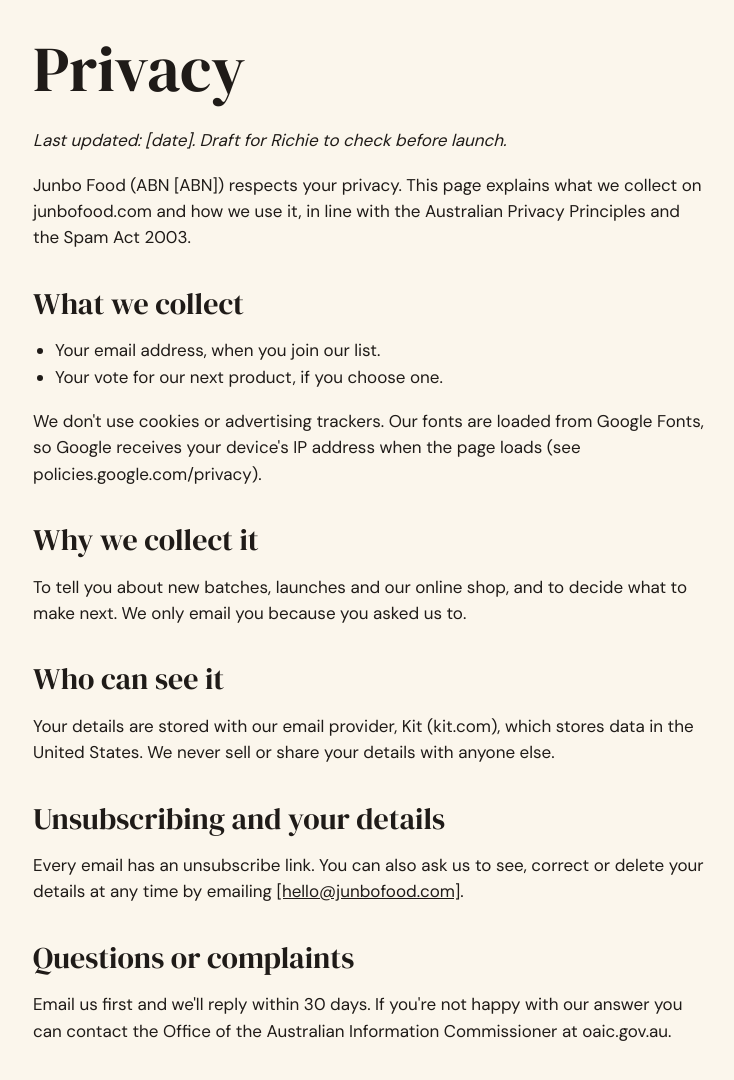
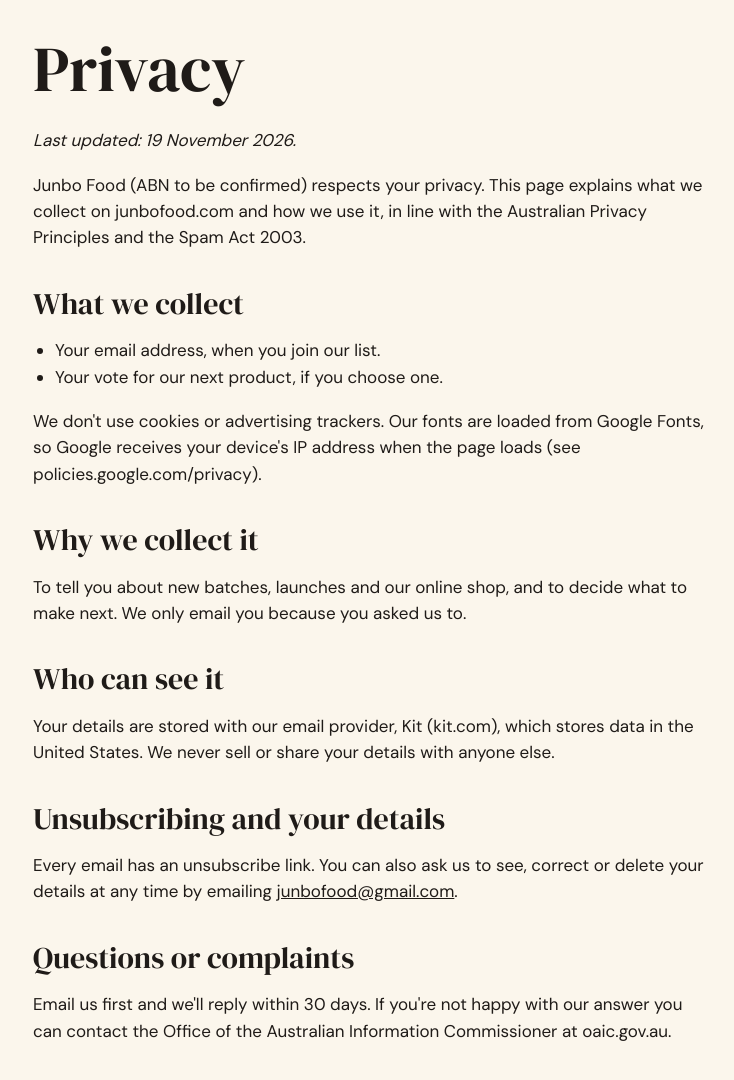
Before and after one commit to richie-sandbox/junbo-food-website-live, a plain HTML site: page privacy.html in a window 1280 px wide. Shown: the part 140-1220 px from the top of the page, without its empty margins (271-1005 px from the left). Drawn offline with Linux system fonts and the light colour scheme.

Commit message:
Add contact email and last-updated date to the privacy page (#5)
Claude-Session: https://claude.ai/code/session_01MYDLUq4dhegkNQLNVie6aP

Co-authored-by: Claude <noreply@anthropic.com>

```diff
--- a/privacy.html
+++ b/privacy.html
@@ -21,8 +21,8 @@
 </div>
 <main id="main" class="prose">
   <h1>Privacy</h1>
-  <p><em>Last updated: [date]. Draft for Richie to check before launch.</em></p>
-  <p>Junbo Food (ABN [ABN]) respects your privacy. This page explains what we collect on junbofood.com and how we use it, in line with the Australian Privacy Principles and the Spam Act 2003.</p>
+  <p><em>Last updated: 19 November 2026.</em></p>
+  <p>Junbo Food (ABN to be confirmed) respects your privacy. This page explains what we collect on junbofood.com and how we use it, in line with the Australian Privacy Principles and the Spam Act 2003.</p>
   <h2>What we collect</h2>
   <ul>
     <li>Your email address, when you join our list.</li>
@@ -34,7 +34,7 @@
   <h2>Who can see it</h2>
   <p>Your details are stored with our email provider, Kit (kit.com), which stores data in the United States. We never sell or share your details with anyone else.</p>
   <h2>Unsubscribing and your details</h2>
-  <p>Every email has an unsubscribe link. You can also ask us to see, correct or delete your details at any time by emailing <a href="mailto:[hello@junbofood.com]">[hello@junbofood.com]</a>.</p>
+  <p>Every email has an unsubscribe link. You can also ask us to see, correct or delete your details at any time by emailing <a href="mailto:junbofood@gmail.com">junbofood@gmail.com</a>.</p>
   <h2>Questions or complaints</h2>
   <p>Email us first and we'll reply within 30 days. If you're not happy with our answer you can contact the Office of the Australian Information Commissioner at oaic.gov.au.</p>
 </main>
```
Also changed, not shown: index.html (+1 -1 lines).
